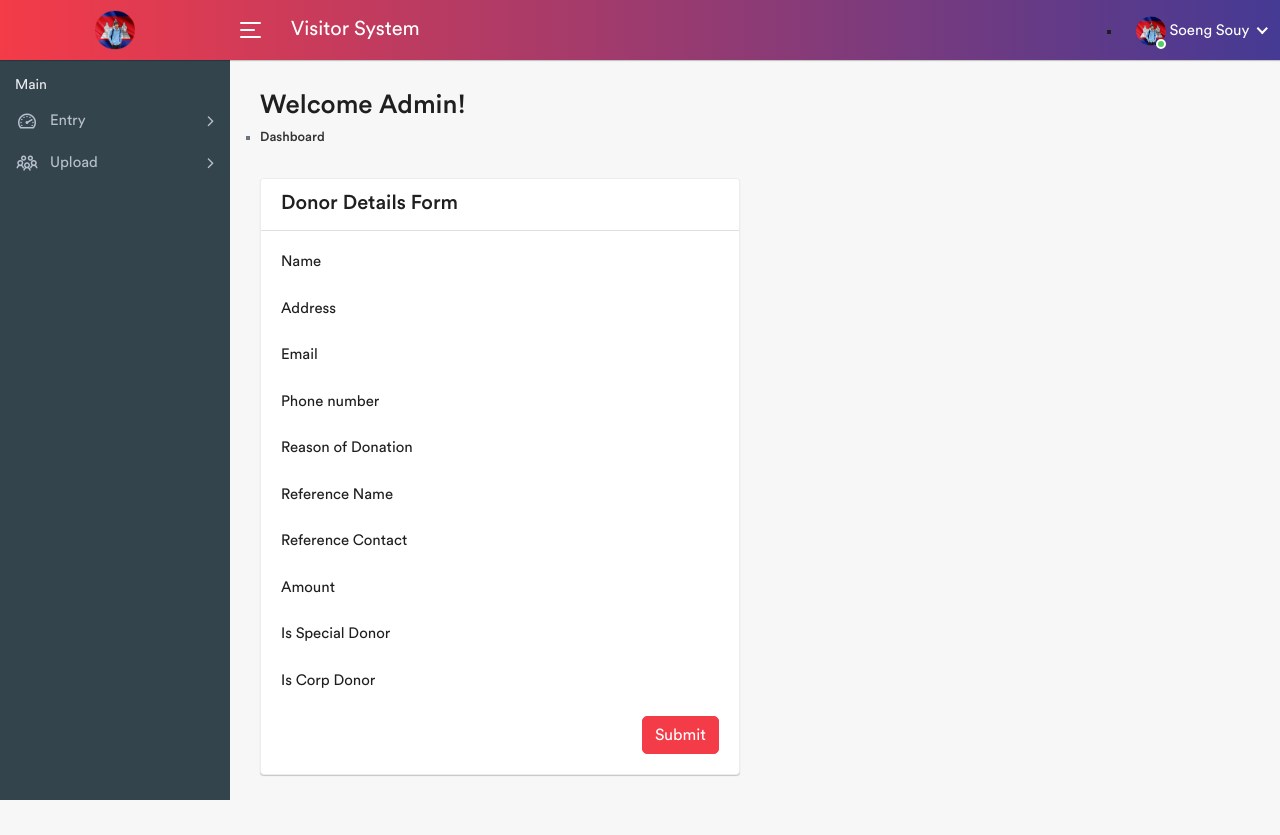
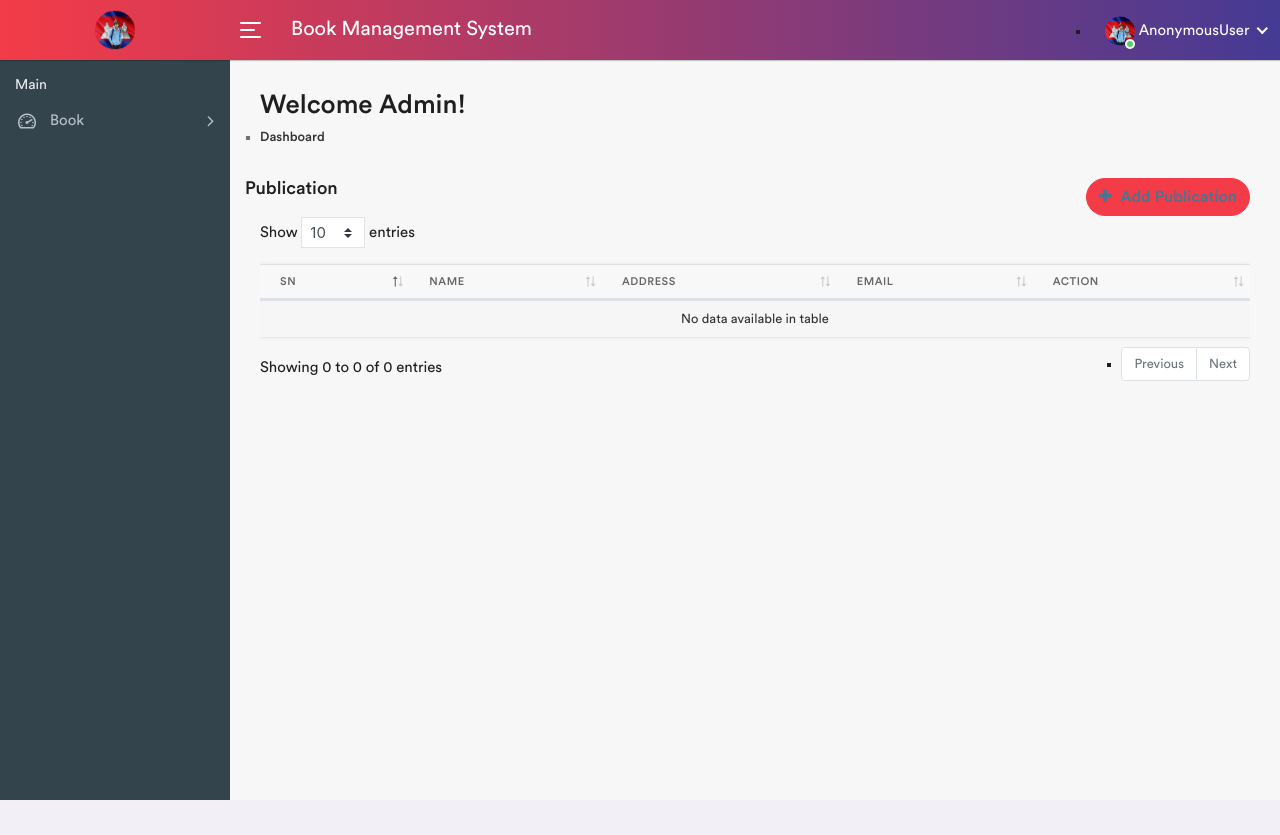
Before and after one commit to aayushmapokhrel/book_management_system, a Django app: page /book/publication in a window 1280 px wide. After the commit the page ends 800 px from the top, so only its background shows below. Run offline with Django 4.2, Linux system fonts and the light colour scheme; data that the repository does not hold is empty; some libraries are stand-ins or nearby versions.

Commit message:
Crud operation of publication

```diff
--- a/book/models.py
+++ b/book/models.py
@@ -40,8 +40,8 @@ class Book(models.Model):
     page_number = models.IntegerField()
     description = models.CharField(max_length=255, null=True,blank=True)
     demo_text = models.TextField(null=True, blank=True)
-    price = models.DecimalField(max_digits=4, decimal_places=2)
-    discount_percent = models.DecimalField(max_digits=4, decimal_places=2)
+    price = models.DecimalField(max_digits=9, decimal_places=2)
+    discount_percent = models.DecimalField(max_digits=9, decimal_places=2)
     volume = models.IntegerField()
     language = models.CharField(max_length=10, null=True, blank=True)
     is_published = models.BooleanField()
--- a/book/templates/publication/index.html
+++ b/book/templates/publication/index.html
@@ -1,61 +1,39 @@
 {% extends "home/base.html" %}
 {% block content %}
 <div class="row">
-    <div class="col-md-6">
-        <div class="card">
-            <div class="card-header">
-                <h4 class="card-title mb-0">Donor Details Form</h4>
-            </div>
-            <div class="card-body">
-                <form method = 'POST'>
-                    {% csrf_token %}
+    <h4> Publication </h4>
+     <div class="col-auto float-right ml-auto">
+        <a href="/book/create" class="btn add-btn"><i class="fa fa-plus"></i> Add Publication</a>
+    </div>
+    <div class="col-md-12">
+        <div class="table-responsive">
+            <table class="table table-striped table-nowrap custom-table mb-0 datatable">
+                <thead>
+                    <tr>
+                        <th>SN</th>
+                        <th>Name</th>
+                        <th>Address</th>
+                        <th>Email</th>
+                        <th>Action</th>
+                    </tr>
+                </thead>
+                <tbody>
+                    {% for data in publication %}
+                    <tr>
+                        <td>{{forloop.counter}}</td>
+                        <td>{{data.name}}</td>
+                        <td>{{data.address}}</td>
+                        <td>{{data.email}}</td>
+                        <td class="text-right">
+                            <a class="btn" href="/book/edit/{{data.id}}"><i class="fa fa-pencil"></i> Edit</a>
+                        </td>
 
-                    <div class="form-group">
-                        <label>Name</label>
-                        {{form.name}}
-                    </div>
-                    <div class="form-group">
-                        <label>Address</label>
-                        {{form.address}}
-                    </div>
-                    <div class="form-group">
-                        <label>Email</label>
-                        {{form.email}}
-                    </div>
-                    <div class="form-group">
-                        <label>Phone number</label>
-                       {{form.phone_number}}
-                    </div>
-                    <div class="form-group">
-                        <label>Reason of Donation</label>
-                       {{form.reason_for_donation}}
-                    </div>
-                    <div class="form-group">
-                        <label>Reference Name</label>
-                       {{form.reference_name}}
-                    </div>
-                    <div class="form-group">
-                        <label>Reference Contact</label>
-                       {{form.reference_contact}}
-                    </div>
-                    <div class="form-group">
-                        <label>Amount</label>
-                        {{form.amount}}
-                    </div>
-                    <div class="form-group">
-                        <label>Is Special Donor</label>
-                        {{form.is_special_donor}}
-                    </div> <div class="form-group">
-                        <label>Is Corp Donor</label>
-                        {{form.is_corp_donor}}
-                    </div>
-                    <div class="text-right">
-                        <button type="submit" class="btn btn-primary">Submit</button>
-                    </div>
-                </form>
-            </div>
+                    </tr>
+                   {% endfor %}
+                </tbody>
+            </table>
         </div>
     </div>
 </div>
 
-    {% endblock content %}
+{% endblock content %}
--- a/book/urls.py
+++ b/book/urls.py
@@ -1,5 +1,7 @@
 from django.urls import path
-from book.views import list_publication
+from book.views import list_publication, create_publication, edit_publication
 urlpatterns = [
-    path("publication",list_publication)
+    path("publication",list_publication),
+    path("create",create_publication),
+    path("edit/<id>",edit_publication),
 ]
--- a/book/views.py
+++ b/book/views.py
@@ -1,5 +1,7 @@
-from django.shortcuts import render
+from django.shortcuts import render, redirect
 from book.models import Publication
+from book.forms import PublicationForm
+
 # Create your views here.
 def list_publication(request):
     publication = Publication.objects.filter(is_active=True)
@@ -7,3 +9,35 @@ def list_publication(request):
         "publication":publication
     }
     return render(request,'publication/index.html',context)
+
+
+def create_publication(request):
+    form = PublicationForm()
+    if request.method == 'POST':
+        form = PublicationForm(request.POST, request.FILES)
+        if form.is_valid():
+            form.save()
+            return redirect('/book/publication')
+        else:
+            print(form.errors)
+
+    context = {'form':form}
+    return render(request,'publication/create.html',context)
+
+def edit_publication(request,id):
+    data = Publication.objects.get(id=id)
+    form = PublicationForm(instance=data)
+    if request.method == 'POST':
+        form = PublicationForm(request.POST,instance=data)
+        if form.is_valid():
+            form.save()
+            return redirect('/book/publication')
+        else:
+            print(form.errors)
+
+    context = {'form':form}
+    return render(request,'publication/edit.html',context)
+
+def delete_publication(request,id):
+    publication = Publication.objects.get(id=id).delete()
+    return redirect('')
--- a/core/settings.py
+++ b/core/settings.py
@@ -131,11 +131,12 @@ USE_TZ = True
 
 
 STATIC_URL = "static/"
+# STATIC_ROOT = os.path.join(BASE_DIR, "public/static/")
 MEDIA_ROOT = os.path.join(BASE_DIR, "public/media/")
 MEDIA_URL = "/media/"
 
 if DEBUG:
-    STATIC_ROOT = os.path.join(BASE_DIR, "public/static/")
+    STATICFILES_DIRS = [str(BASE_DIR) + "/public/static/"]
 
 # else:
 #     STATIC_ROOT = os.path.join(BASE_DIR, "public/static/")
--- a/core/urls.py
+++ b/core/urls.py
@@ -20,6 +20,7 @@ from django.conf import settings
 from django.conf.urls.static import static
 
 urlpatterns = [
+    path("",include('home.urls')),
     path('admin/', admin.site.urls),
     path('users/',include('user.urls')),
     path('book/',include('book.urls'))
--- a/home/templates/home/base.html
+++ b/home/templates/home/base.html
@@ -8,10 +8,9 @@
 
         {% load static %}
 		<!-- Favicon -->
-        <link rel="shortcut icon" type="image/x-icon" href="assets/img/favicon.png">
+        <link rel="shortcut icon" type="image/x-icon" href="{% static 'assets/img/favicon.png' %}">
 
-		<!-- Bootstrap CSS -->
-		 <link rel="stylesheet" href="https://cdn.jsdelivr.net/npm/bootstrap@4.0.0/dist/css/bootstrap.min.css" integrity="sha384-Gn5384xqQ1aoWXA+058RXPxPg6fy4IWvTNh0E263XmFcJlSAwiGgFAW/dAiS6JXm" crossorigin="anonymous">
+		<link rel="stylesheet" href="https://cdn.jsdelivr.net/npm/bootstrap@4.0.0/dist/css/bootstrap.min.css" integrity="sha384-Gn5384xqQ1aoWXA+058RXPxPg6fy4IWvTNh0E263XmFcJlSAwiGgFAW/dAiS6JXm" crossorigin="anonymous">
 
         <link rel="stylesheet" href="{% static 'assets/css/bootstrap.min.css' %}">
          <link rel="stylesheet" href="{% static 'admin/css/base.css' %}">
@@ -63,7 +62,7 @@
 
 				<!-- Header Title -->
                 <div class="page-title-box">
-					<h3>Visitor System</h3>
+					<h3>Book Management System</h3>
                 </div>
 				<!-- /Header Title -->
 
@@ -77,7 +76,7 @@
 						<a href="#" class="dropdown-toggle nav-link" data-toggle="dropdown">
 							<span class="user-img"><img src="assets/img/profiles/avatar-21.jpg" alt="">
 							<span class="status online"></span></span>
-							<span>Soeng Souy</span>
+							<span>{{request.user}}</span>
 						</a>
 						<div class="dropdown-menu">
 							<a class="dropdown-item" href="profile.html">My Profile</a>
@@ -102,23 +101,21 @@
 								<span>Main</span>
 							</li>
 							<li class="submenu">
-								<a href="#"><i class="la la-dashboard"></i> <span> Entry</span> <span class="menu-arrow"></span></a>
+								<a href="#"><i class="la la-dashboard"></i> <span> Book</span> <span class="menu-arrow"></span></a>
 								<ul style="display: none;">
-									<li><a class="" href="/donors/list/">Donation Entry</a></li>
-									<li><a href="/visitor/list/">Visitor Entry</a></li>
+									<li><a class="" href="/book/publication">Publication</a></li>
+									<!-- <li><a href="/visitor/list/">Visitor Entry</a></li> -->
 								</ul>
-								<ul style="display: none;">
-								<a> Hello</a>
-								</ul>
+
 							</li>
 							<li class="submenu">
-								<a href="#"><i class="la la-users "></i> <span> Upload</span> <span class="menu-arrow"></span></a>
+								<!-- <a href="#"><i class="la la-users "></i> <span> Upload</span> <span class="menu-arrow"></span></a>
 								<ul style="display: none;">
 									<li><a class="" href="/upload">Upload Excel</a></li>
 								</ul>
 								<ul style="display: none;">
 								<a> Hello</a>
-								</ul>
+								</ul> -->
 							</li>
 
 						</ul>
@@ -153,8 +150,8 @@
 								<div class="card-body">
 									<span class="dash-widget-icon"><i class="fa fa-cubes"></i></span>
 									<div class="dash-widget-info">
-										<h3>{{donor}}</h3>
-										<span>Total Donor </span>
+										<h3>{{publication_count}}</h3>
+										<span>Total Publication </span>
 									</div>
 								</div>
 							</div>
@@ -164,8 +161,8 @@
 								<div class="card-body">
 									<span class="dash-widget-icon"><i class="fa fa-usd"></i></span>
 									<div class="dash-widget-info">
-										<h3>{{visitor}}</h3>
-										<span> Total Visitor </span>
+										<h3>{{genre_count}}</h3>
+										<span> Total Genre </span>
 									</div>
 								</div>
 							</div>
@@ -175,8 +172,8 @@
 								<div class="card-body">
 									<span class="dash-widget-icon"><i class="fa fa-usd"></i></span>
 									<div class="dash-widget-info">
-										<h3>{{today_month_donation_amount}}</h3>
-										<span>Total Donation of this month  </span>
+										<h3>{{book_count}}</h3>
+										<span>Total Book  </span>
 									</div>
 								</div>
 							</div>
@@ -186,110 +183,15 @@
 								<div class="card-body">
 									<span class="dash-widget-icon"><i class="fa fa-usd"></i></span>
 									<div class="dash-widget-info">
-										<h3>84</h3>
-										<span>Today Donor </span>
+										<h3>{{user_count}}</h3>
+										<span>Today User </span>
 									</div>
 								</div>
 							</div>
 						</div>
 
 					</div>
-					<div class="row">
-						<div class="col-md-12">
-							<div class="row">
-								<div class="col-md-6 text-center">
-									<div class="card">
-										<div class="card-body">
-											<h3 class="card-title">Totals Donation</h3>
-											<div id="bar-charts"></div>
-										</div>
-									</div>
-								</div>
-								<div class="col-md-6 text-center">
-									<div class="card">
-										<div class="card-body">
-											<h3 class="card-title">Total Donation and Total Visitor</h3>
-											<div id="line-charts"></div>
-										</div>
-									</div>
-								</div>
-							</div>
-						</div>
-					<div class="col-md-6 d-flex">
-						<div class="card card-table flex-fill">
-							<div class="card-header">
-								<h3 class="card-title mb-0">Highest Donor</h3>
-							</div>
-							<div class="card-body">
-								<div class="table-responsive">
-									<table class="table custom-table table-nowrap mb-0">
-										<thead>
-											<tr>
-												<th>S.N</th>
-												<th>Name</th>
-												{% comment %} <th>Address</th> {% endcomment %}
-												<th>Phone</th>
-												<th>Total Donation</th>
-											</tr>
-										</thead>
-										<tbody>
-											{% for donor in top_donor %}
-											<tr>
-												<td>{{forloop.counter}}</td>
-												<td>{{donor.name}}</td>
-												{% comment %} <td>{{donor.address}}</td> {% endcomment %}
-												<td>{{donor.phone_number}}</td>
-												<td>Rs {{donor.total_donation}}</td>
-											</tr>
-											{% endfor %}
-										</tbody>
-									</table>
-								</div>
-							</div>
-							{% comment %} <div class="card-footer">
-								<a href="payments.html">View all payments</a>
-							</div> {% endcomment %}
-						</div>
-					</div>
-					<div class="col-md-6 d-flex">
-						<div class="card card-table flex-fill">
-							<div class="card-header">
-								<h3 class="card-title mb-0">Highest Visitor</h3>
-							</div>
-							<div class="card-body">
-								<div class="table-responsive">
-									<table class="table custom-table table-nowrap mb-0">
-										<thead>
-											<tr>
-												<th>S.N</th>
-												<th>Name</th>
-												{% comment %} <th>Address</th> {% endcomment %}
-												<th>Phone</th>
-												<th>Total Visit</th>
-											</tr>
-										</thead>
-										<tbody>
 
-											{% for visitor in top_visitor %}
-											<tr>
-												<td>{{forloop.counter}}</td>
-												<td>{{visitor.name}}</td>
-												{% comment %} <td>{{visitor.address}}</td> {% endcomment %}
-												<td>{{visitor.phone_number}}</td>
-												<td>{{visitor.visit_count}}</td>
-											</tr>
-											{% endfor %}
-
-										</tbody>
-									</table>
-								</div>
-							</div>
-							{% comment %} <div class="card-footer">
-								<a href="payments.html">View all payments</a>
-							</div> {% endcomment %}
-						</div>
-					</div>
-				</div>
 
 
 					{% endblock content %}
--- /dev/null
+++ b/home/urls.py
@@ -0,0 +1,5 @@
+from django.urls import path
+from home.views import homepage
+urlpatterns = [
+    path("",homepage,name="homepage")
+]
--- a/requirements.txt
+++ b/requirements.txt
@@ -1,3 +1,4 @@
 django==4.2.13
 python-dotenv==1.0.1
 mysqlclient==2.2.4
+pillow==10.4.0
```
Also changed, not shown: book/forms.py (added, +7 -0 lines), book/templates/publication/create.html (added, +46 -0 lines), book/templates/publication/edit.html (added, +46 -0 lines), home/views.py (+15 -0 lines), 2 other files.
